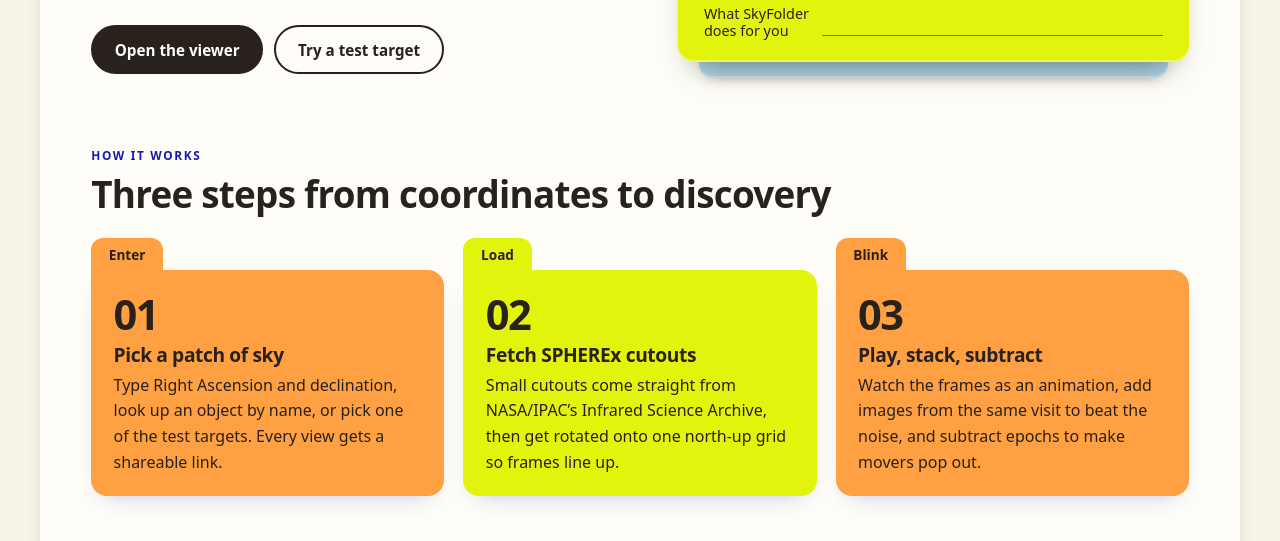
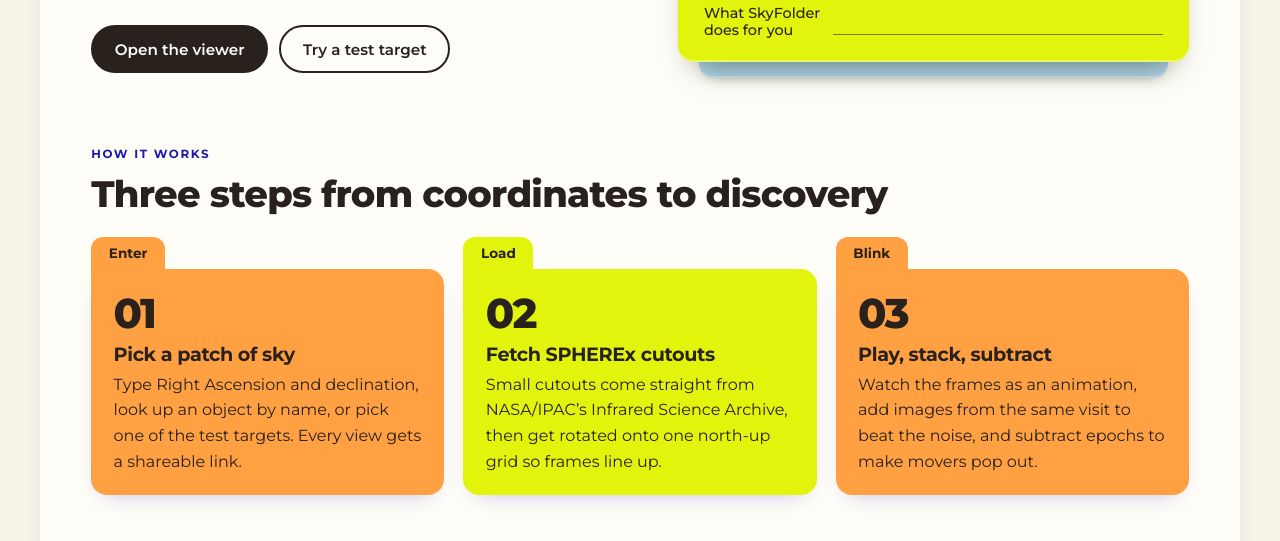
Before and after one commit to rinastro/spherextimelabs, a plain HTML site: page index.html in a window 1280 px wide. Shown: the part 559-1100 px from the top of the page. Drawn offline with Linux system fonts and the light colour scheme.

Commit message:
Replace Inter font with Montserrat in index.html

```diff
--- a/index.html
+++ b/index.html
@@ -11,7 +11,7 @@
   <link rel="icon" href="favicon.svg" type="image/svg+xml">
   <link rel="preconnect" href="https://fonts.googleapis.com">
   <link rel="preconnect" href="https://fonts.gstatic.com" crossorigin>
-  <link href="https://fonts.googleapis.com/css2?family=Inter:wght@400;500;600;700&family=Inter+Tight:wght@700;800&family=JetBrains+Mono:wght@400;600&display=swap" rel="stylesheet">
+  <link href="https://fonts.googleapis.com/css2?family=Montserrat:wght@400;500;600;700;800&family=JetBrains+Mono:wght@400;600&display=swap" rel="stylesheet">
   <link rel="stylesheet" href="style.css">
 </head>
 <body>
```
